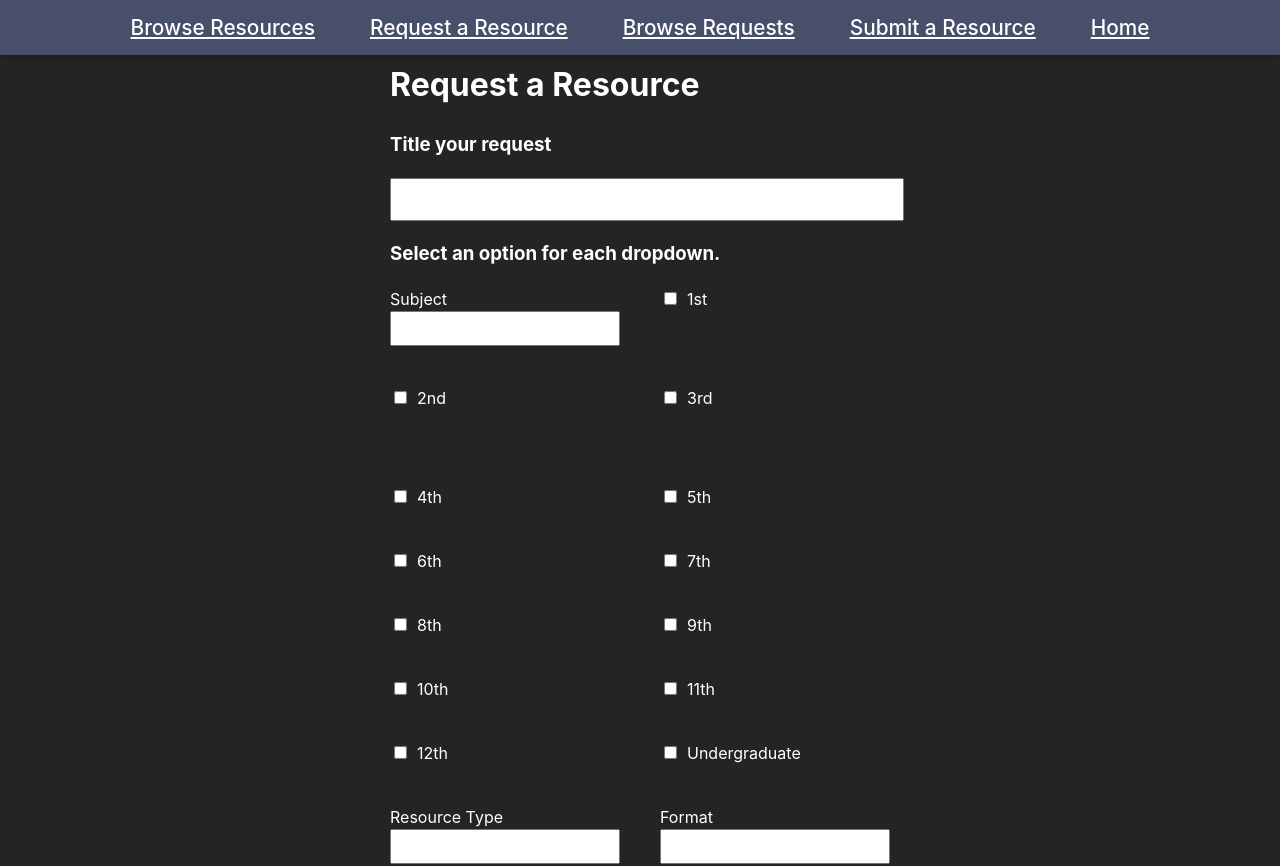
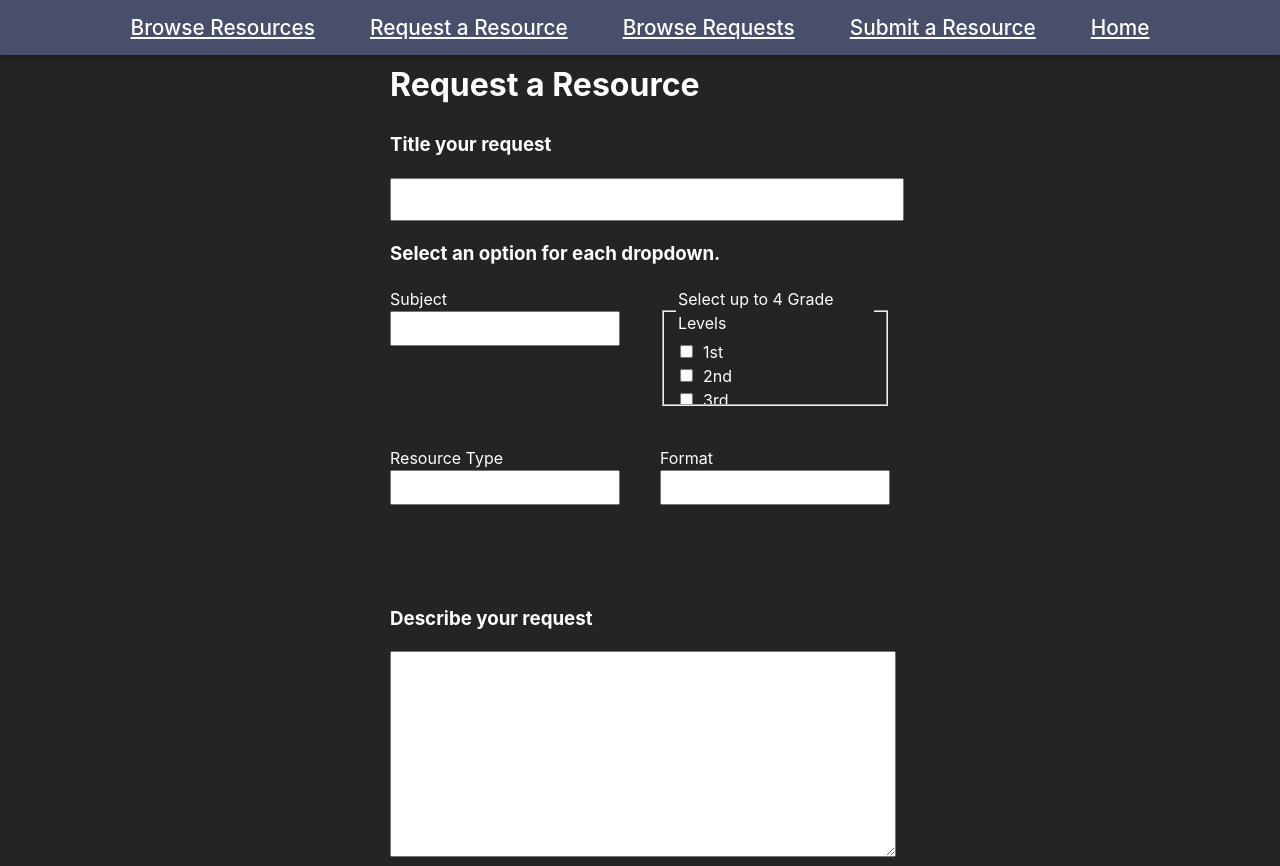
Before and after one commit to JoleneKearse/lessonLinks, a React (Vite) app in the folder client/: page /request in a window 1280 px wide. Shown: the top 866 px of the page. Built offline with nearby package versions, Linux system fonts and the light colour scheme.

Commit message:
updated form css and data variables

```diff
--- a/client/src/components/Form.jsx
+++ b/client/src/components/Form.jsx
@@ -1,4 +1,5 @@
 import { useState } from 'react';
+import PropTypes from 'prop-types';
 import Dropdown from './Dropdown';
 import { subjects, grades, resourceTypes, formats } from '../CONSTANTS';
 
@@ -8,11 +9,25 @@ function Form({ formTitle, isARequest }) {
   const [resourceTypeSelected, setResourceTypeSelected] = useState('none');
   const [formatSelected, setFormatSelected] = useState('none');
   const [description, setDescription] = useState('');
+  const [link, setLink] = useState('');
+  const [price, setPrice] = useState('');
 
   function handlesDescriptionInput(event) {
     if (event.target.value.length <= 600) {
       setDescription(event.target.value);
     }
+  }
+
+  function handleSubmit(event) {
+    event.preventDefault();
+    console.log('Form submitted');
+    console.log({ subjectSelected });
+    console.log({ gradeSelected });
+    console.log({ resourceTypeSelected });
+    console.log({ formatSelected });
+    console.log({ description });
+    console.log({ link });
+    console.log({ price });
   }
 
   return (
@@ -29,12 +44,21 @@ function Form({ formTitle, isARequest }) {
           setSelected={setSubjectSelected}
         />
 
-        {grades.map(option => (
-          <label key={option}>
-            <input key={option} type="checkbox" label={option} value={option} />
-            {option}
-          </label>
-        ))}
+        <fieldset>
+          <legend>Select up to 4 Grade Levels</legend>
+          {grades.map(option => (
+            <label key={option}>
+              <input
+                key={option}
+                type="checkbox"
+                label={option}
+                value={option === gradeSelected}
+                onChange={() => setGradeSelected(option)}
+              />
+              {option}
+            </label>
+          ))}
+        </fieldset>
 
         <Dropdown
           options={resourceTypes}
@@ -59,6 +83,8 @@ function Form({ formTitle, isARequest }) {
                 type="link"
                 className="link-input"
                 placeholder="Link to resource"
+                value={link}
+                onChange={event => setLink(event.target.value)}
               ></input>
             </label>
             <label>
@@ -68,6 +94,8 @@ function Form({ formTitle, isARequest }) {
                 type="number"
                 className="price-input"
                 placeholder="Price"
+                value={price}
+                onChange={event => setPrice(event.target.value)}
               ></input>
             </label>
           </>
@@ -78,6 +106,7 @@ function Form({ formTitle, isARequest }) {
       <textarea
         className="description-input"
         onChange={handlesDescriptionInput}
+        value={description}
       >
         {' '}
       </textarea>
@@ -89,9 +118,15 @@ function Form({ formTitle, isARequest }) {
       )}
       <h3>Provide your email to get updates on your request.</h3>
       <input type="email" placeholder="Email"></input>
-      <button type="submit">Submit</button>
+      <button type="submit" onClick={handleSubmit}>
+        Submit
+      </button>
     </form>
   );
 }
+Form.propTypes = {
+  formTitle: PropTypes.string.isRequired,
+  isARequest: PropTypes.bool.isRequired,
+};
 
 export default Form;
--- a/client/src/form.css
+++ b/client/src/form.css
@@ -43,11 +43,26 @@ input[type='email'] {
 .price-input {
   display: grid;
   width: 100%;
-
 }
 
 .link-input {
   display: grid;
   width: 100%;
+}
 
+fieldset {
+  display: grid;
+  grid-template-columns: repeat(1, 1fr);
+  height: 100px;
+  overflow-y: scroll;
 }
+
+fieldset > legend {
+  grid-column: span 3;
+}
+
+fieldset > input[type='checkbox'] {
+  display: flex;
+  justify-content: start;
+  flex-grow: 1;
+}
--- a/client/src/pages/SubmitPage.jsx
+++ b/client/src/pages/SubmitPage.jsx
@@ -2,7 +2,6 @@ import NavBar from '../components/NavBar';
 import Form from '../components/Form';
 
 function SubmitPage({}) {
-  //for children in react, no need to write props.children, already assumes children is passed in
   return (
     <>
       <NavBar />
```
Also changed, not shown: client/src/index.css (line endings or trailing spaces).
